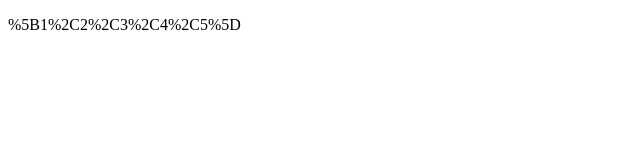
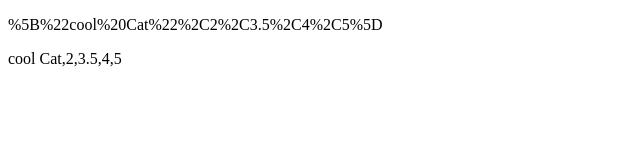
Before and after one commit to cambo2015/array-query, a plain HTML site: page index.html in a window 1280 px wide. Shown: the whole page, without its empty margins (0-640 px from the left). Drawn offline with Linux system fonts and the light colour scheme.

Commit message:
html better example

```diff
--- a/index.html
+++ b/index.html
@@ -8,15 +8,16 @@
 </head>
 
 <body>
-  <p id="text"> nothing here</p>
+  <p id="query"> nothing here</p>
+  <p id="arr">nothing here</p>
 
-  <script src="./app.js"></script>
+
   <script type="module">
   import {toQuery,toArr} from "./app.js"
-    const arr = [1, 2, 3, 4, 5]
+    const arr = ["cool Cat", 2, 3.5, 4, 5]
     const query = toQuery(arr)
-    document.getElementById("text").innerText = query
-    console.log(toArr(query))
+    document.getElementById("query").innerText = query
+    document.getElementById("arr").innerText= toArr(query)
   </script>
 </body>
 
```
